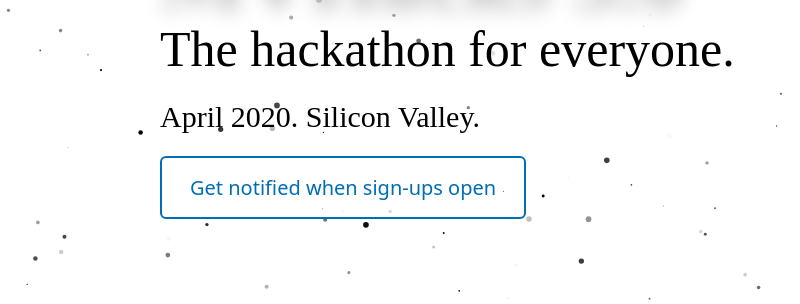
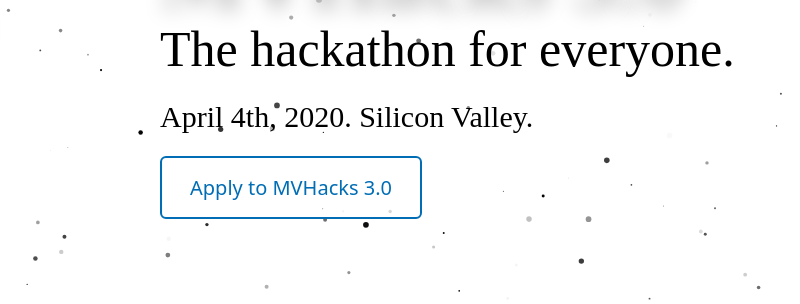
Before and after one commit to mvhacks/website, a website built with webpack: page public/index.html in a window 1280 px wide. Shown: the part 268-572 px from the top of the page, 480-1280 px from the left. Built offline with nearby package versions, Linux system fonts and the light colour scheme; no server answers.

Commit message:
added application

```diff
--- a/public/index.html
+++ b/public/index.html
@@ -397,9 +397,9 @@
 				<h1>MVHacks 3.0</h1>
 				<span class="top">The hackathon for everyone.</span>
 				<br>
-				<span class="bottom">April 2020. Silicon Valley.</span>
+				<span class="bottom">April 4th, 2020. Silicon Valley.</span>
 				<br>
-				<a href="https://url.mvhs.io/mvhacks-interest" target="_blank"class="btn">Get notified when sign-ups open</a>
+				<a href="https://url.mvhs.io/attendee" target="_blank"class="btn">Apply to MVHacks 3.0</a>
 			</div>
 		</div>
 	</div>
@@ -494,9 +494,9 @@
 	<div id="thanks">
 		<div style="padding: 40px;">
 			<h1 style="font-size: 50px;">Thanks for making it down here!</h1>
-			<h2>You seem <span style="color: var(--main-color);">really interested</span> — why not join our mailing list and get <span style="color: var(--main-color);">notified when sign-ups open?</span></h2>
+			<h2>You seem <span style="color: var(--main-color);">really interested</span> — why not apply? <span style="color: var(--main-color);">We'd love to see you there</span></h2>
 			<br><br>
-			<a href="https://url.mvhs.io/mvhacks-interest-lower" target="_blank"class="btn">Get notified</a>
+			<a href="https://url.mvhs.io/attendee-lower" target="_blank"class="btn">Apply to MVHacks 3.0</a>
 		</div>
 	</div>
 
```
